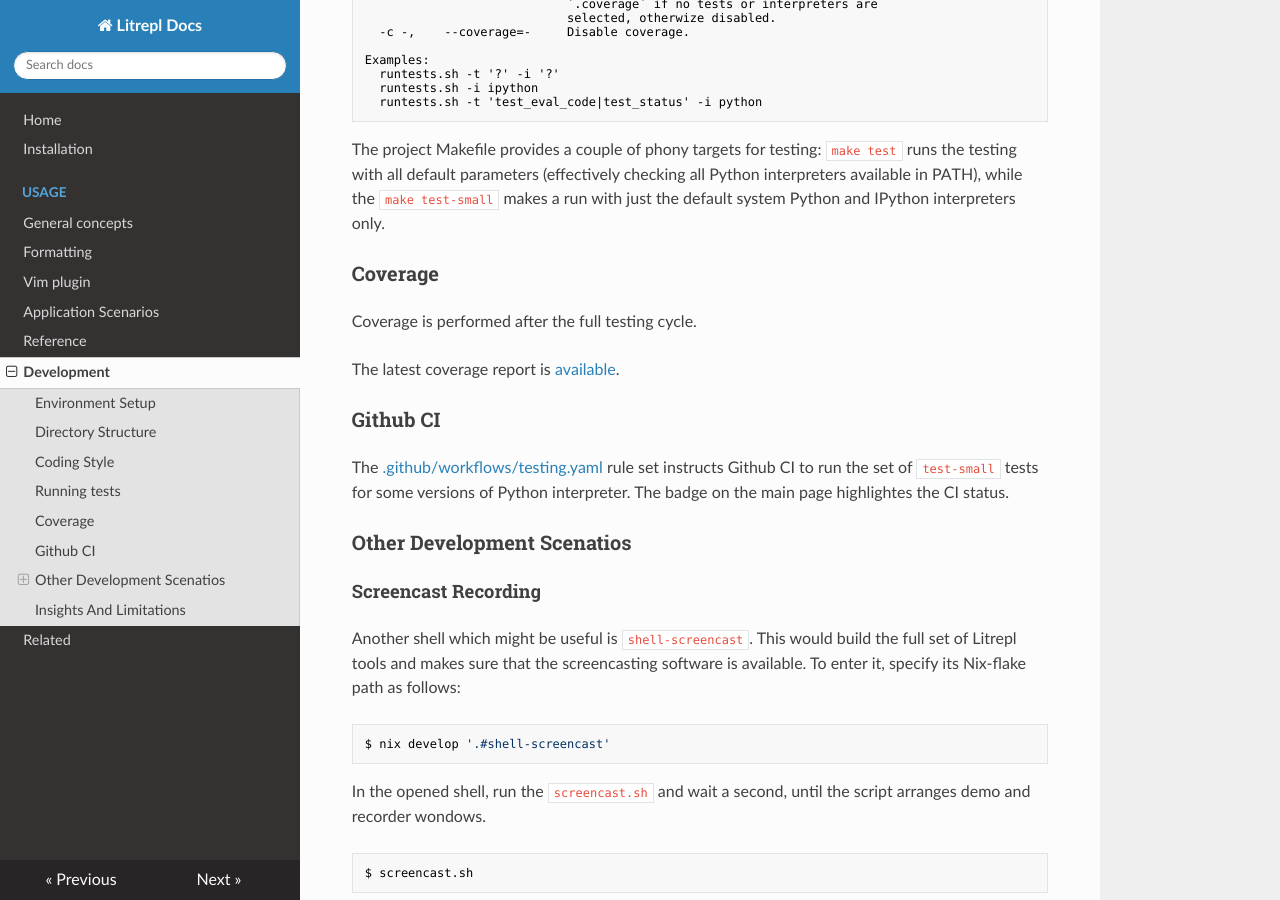
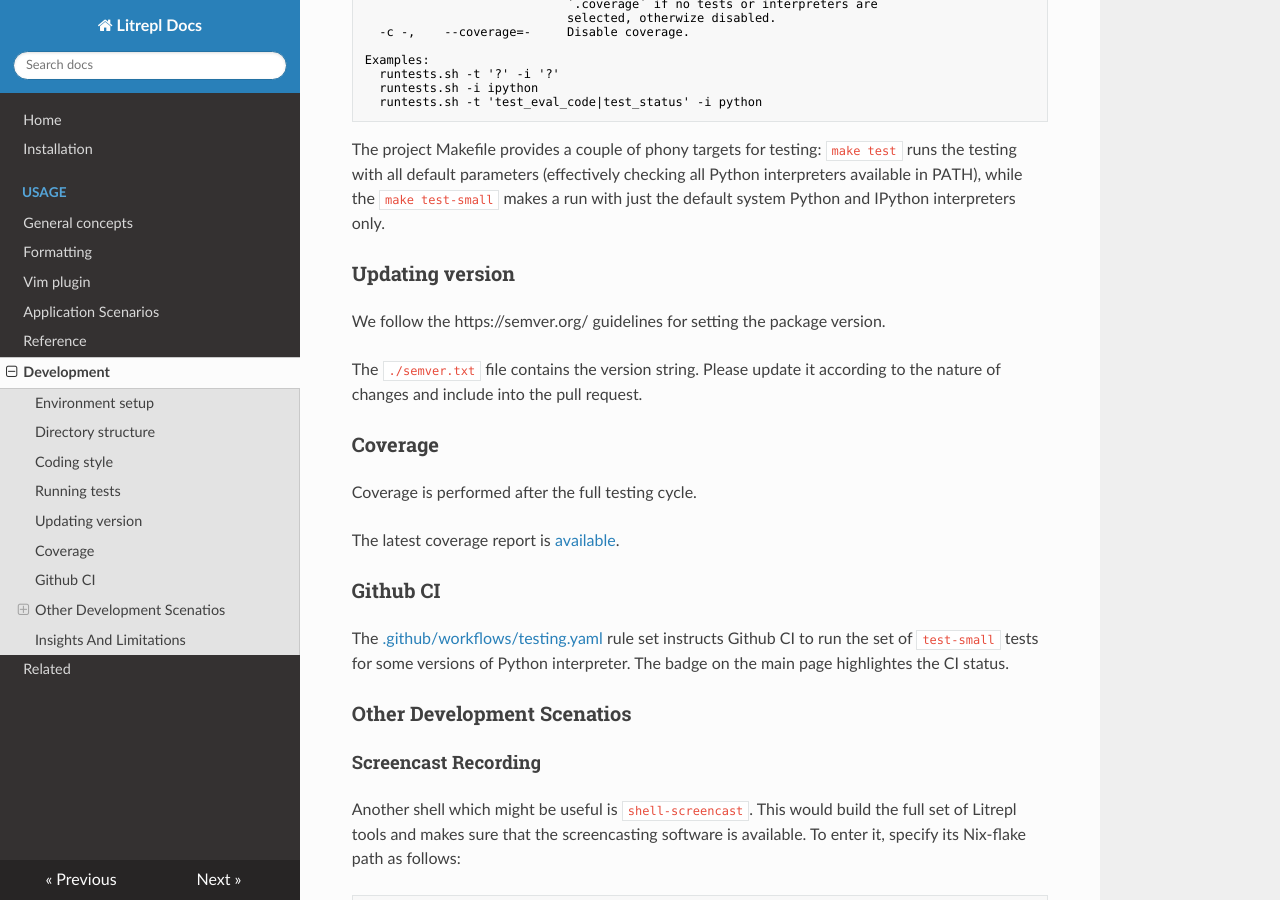
Before and after one commit to sergei-mironov/litrepl, an MkDocs documentation site: the page built from docs/development.md, in a window 1280 px wide and 900 px high, scrolled down 1724 px. Built offline with MkDocs 1.6.1, drawn with Linux system fonts in a browser that asks for light colours; nearby versions of some CDN libraries; some of the changed text lies outside the part shown.

```diff
--- a/docs/development.md
+++ b/docs/development.md
@@ -8,7 +8,7 @@ dependencies required by Nix, whereas [default.nix](./static/default.nix) specif
 common build targets, including PyPI and Vim packages, demo Vim configurations,
 development shells, and more.
 
-### Environment Setup
+### Environment setup
 
 The default development shell is defined in the `./default.nix` as a Nix
 expression named `shell` which is the default name for development shells.
@@ -20,7 +20,7 @@ $ nix develop
 
 will ask Nix to install the development dependencies and open the shell.
 
-### Directory Structure
+### Directory structure
 
 The project is organized in the following way:
 
@@ -43,7 +43,7 @@ The environment:
 * `flake.nix`, `default.nix`, `shell.nix` Nix expressions describing software
   build targets and dependencies.
 
-### Coding Style
+### Coding style
 
 The author uses his favorite yet unusual Python coding style for this project,
 the following guidelines are applied:
@@ -103,6 +103,13 @@ The project Makefile provides a couple of phony targets for testing: `make test`
 runs the testing with all default parameters (effectively checking all Python
 interpreters available in PATH), while the `make test-small` makes a run with
 just the default system Python and IPython interpreters only.
+
+### Updating version
+
+We follow the https://semver.org/ guidelines for setting the package version.
+
+The `./semver.txt` file contains the version string. Please update it according to
+the nature of changes and include into the pull request.
 
 <!-- END OF CONTRIBUTING.md -->
 
```
Also changed, not shown: CONTRIBUTING.md (+10 -3 lines).
